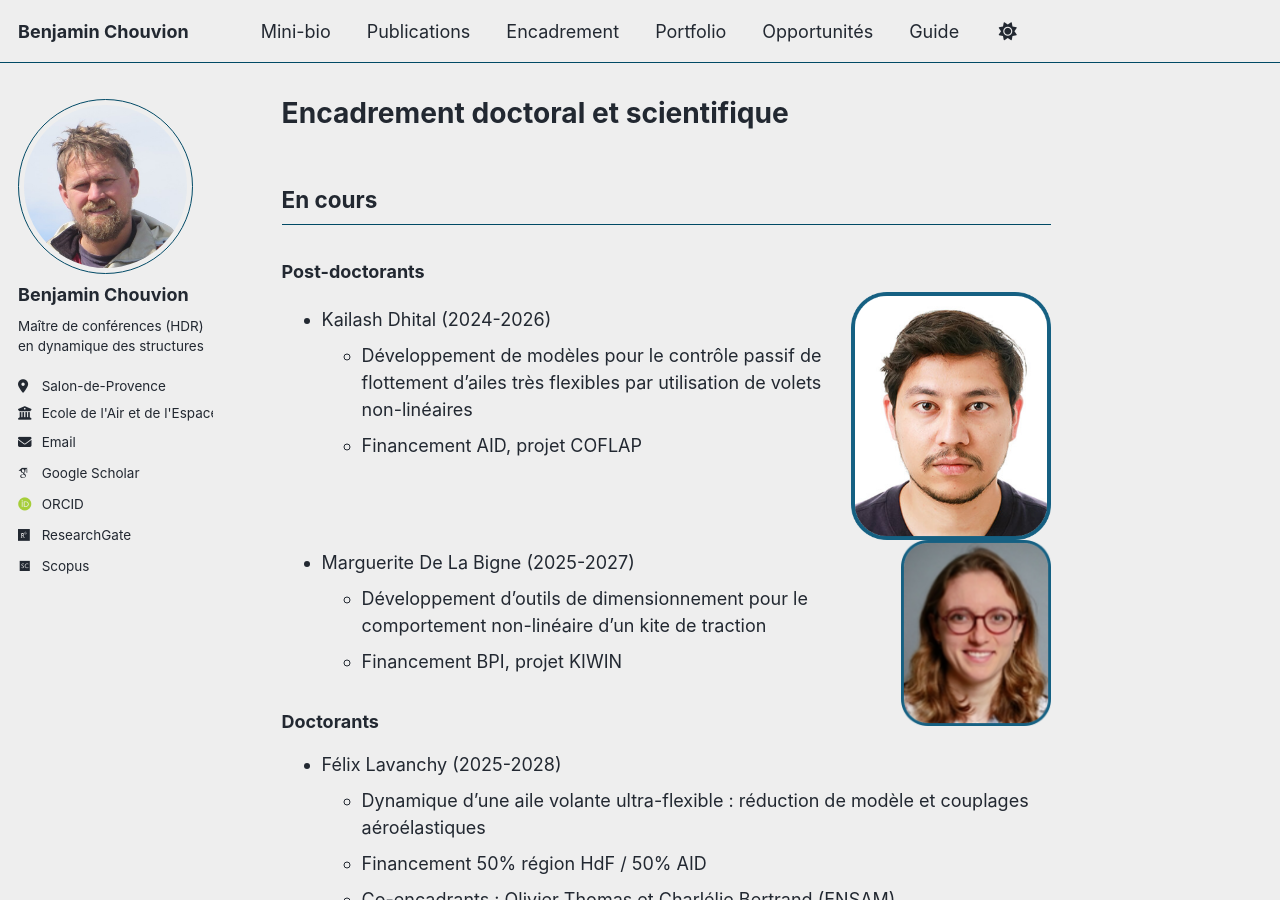
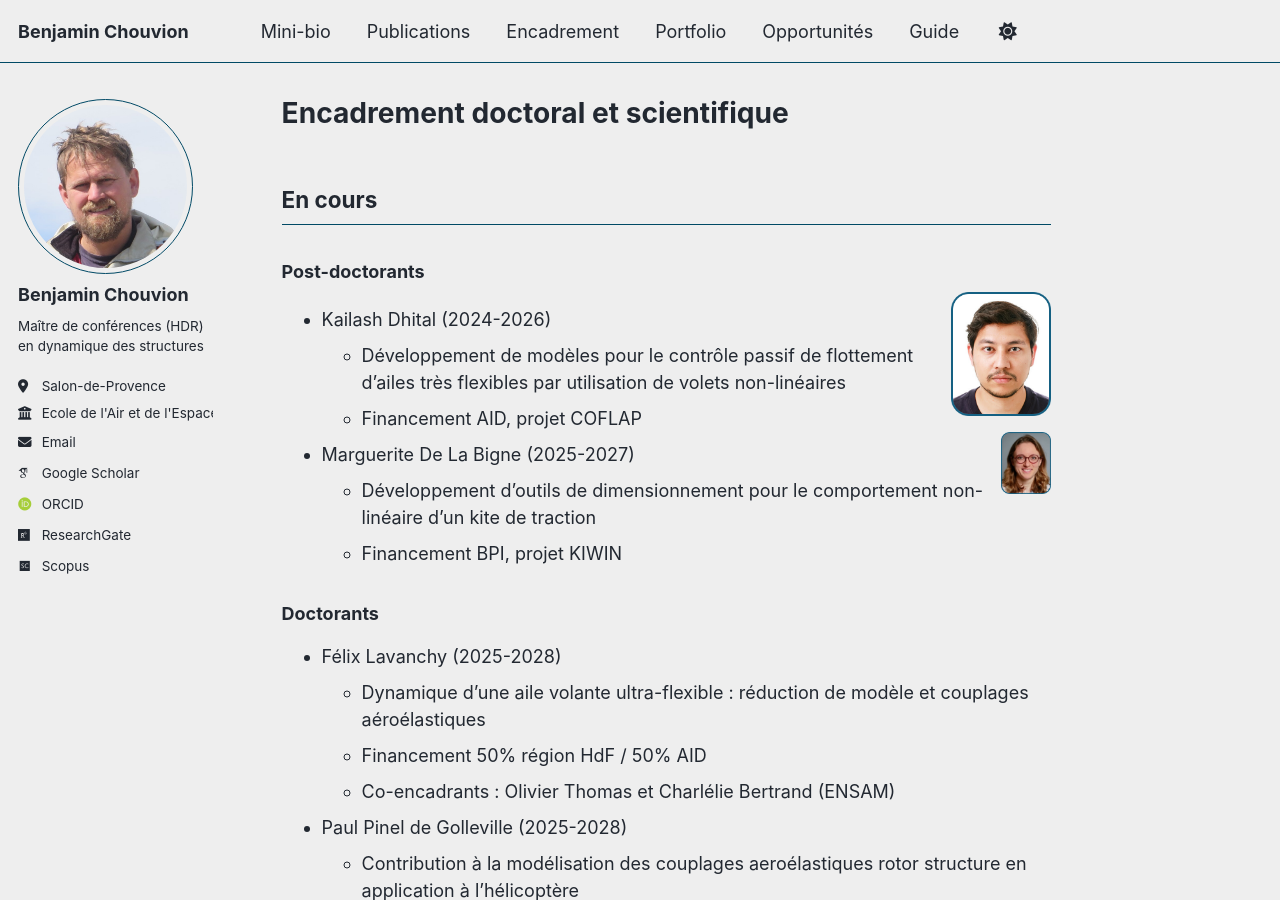
Before and after one commit to benjamin-chouvion/benjamin-chouvion.github.io, a Jekyll site: the page built from _pages/encadrement.md, in a window 1280 px wide and 900 px high. Built offline with Jekyll 4.4.1, drawn with Linux system fonts in a browser that asks for light colours; some web fonts are replaced; a script bundle is joined from its source files by our own code; library files that are not in the unit come from our copies.

Commit message:
Update encadrement.md

```diff
--- a/_pages/encadrement.md
+++ b/_pages/encadrement.md
@@ -11,17 +11,18 @@
 ## En cours
 
 ### Post-doctorants
-![kailash](/images/people/kailash.png){: .align-right width="200px"}
+![kailash](/images/people/kailash.png){: .align-right width="100px"}
 - Kailash Dhital (2024-2026)
   - Développement de modèles pour le contrôle passif de flottement d’ailes très flexibles par
 utilisation de volets non-linéaires
   - Financement AID, projet COFLAP
 <br style="clear: right;">
-![marguerite](/images/people/cecile.png){: .align-right width="150px"}
+![marguerite](/images/people/cecile.png){: .align-right width="50px"}
 - Marguerite De La Bigne (2025-2027)
   - Développement d’outils de dimensionnement pour le comportement non-linéaire d’un
 kite de traction
   - Financement BPI, projet KIWIN
+<br style="clear: right;">
 
 ### Doctorants
 - Félix Lavanchy (2025-2028)
@@ -33,9 +34,11 @@
   - Financement : CIFRE AIRBUS
   - Co-encadrant : Olivier Montagnier (EAE)
 - Florian Maetz (2023-2026)
+![florian](/images/people/florian.png){: .align-right width="80px"}
   - Assimilation de mesures par caméras sur des modèles d’ailes en grands déplacements et grandes rotations
   - Financement : 50% AID / 50% ISAE-SUPMECA
   - Co-encadrant : Annie Leroy (EAE), Franck Renaud (SUPMECA) et Jean-Luc Dion (SUPMECA)
+<br style="clear: right;">
 
 <!-- <details>
 <summary>## Terminés</summary>
@@ -45,8 +48,10 @@
 
 ### Post-doctorant
 - Roberto Alcorta (2022-2023)
+![roberto](/images/people/roberto.png){: .align-right width="60px"}
   - Maîtrise du flottement d’ailes très flexibles de drones par ajout d’amortisseurs non-linéaires
   - Financement AID, projet HALION
+<br style="clear: right;">
 
 ### Doctorants
 - Nicolas Duboël (2023-2025) - _thèse arrêtée par le doctorant_
```
